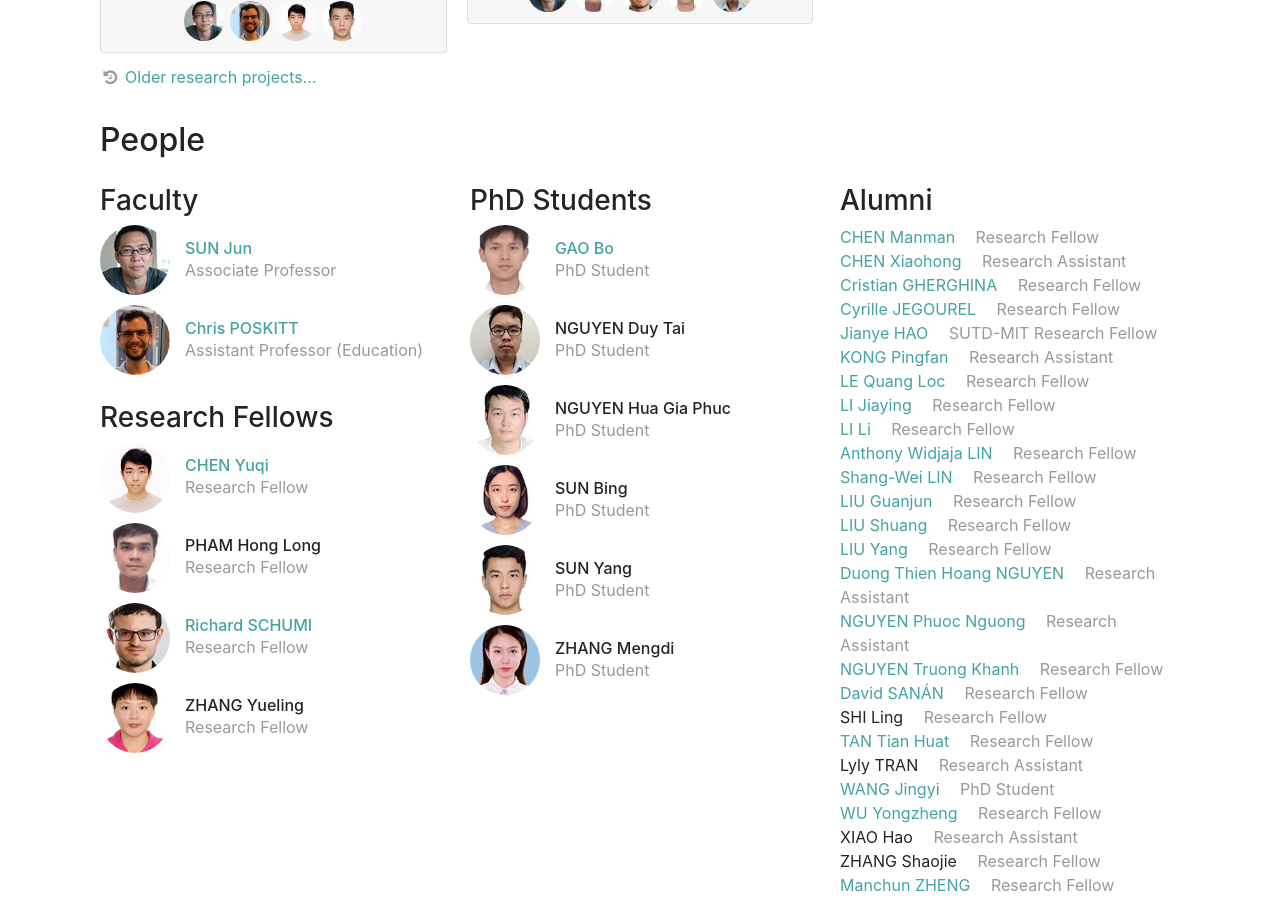
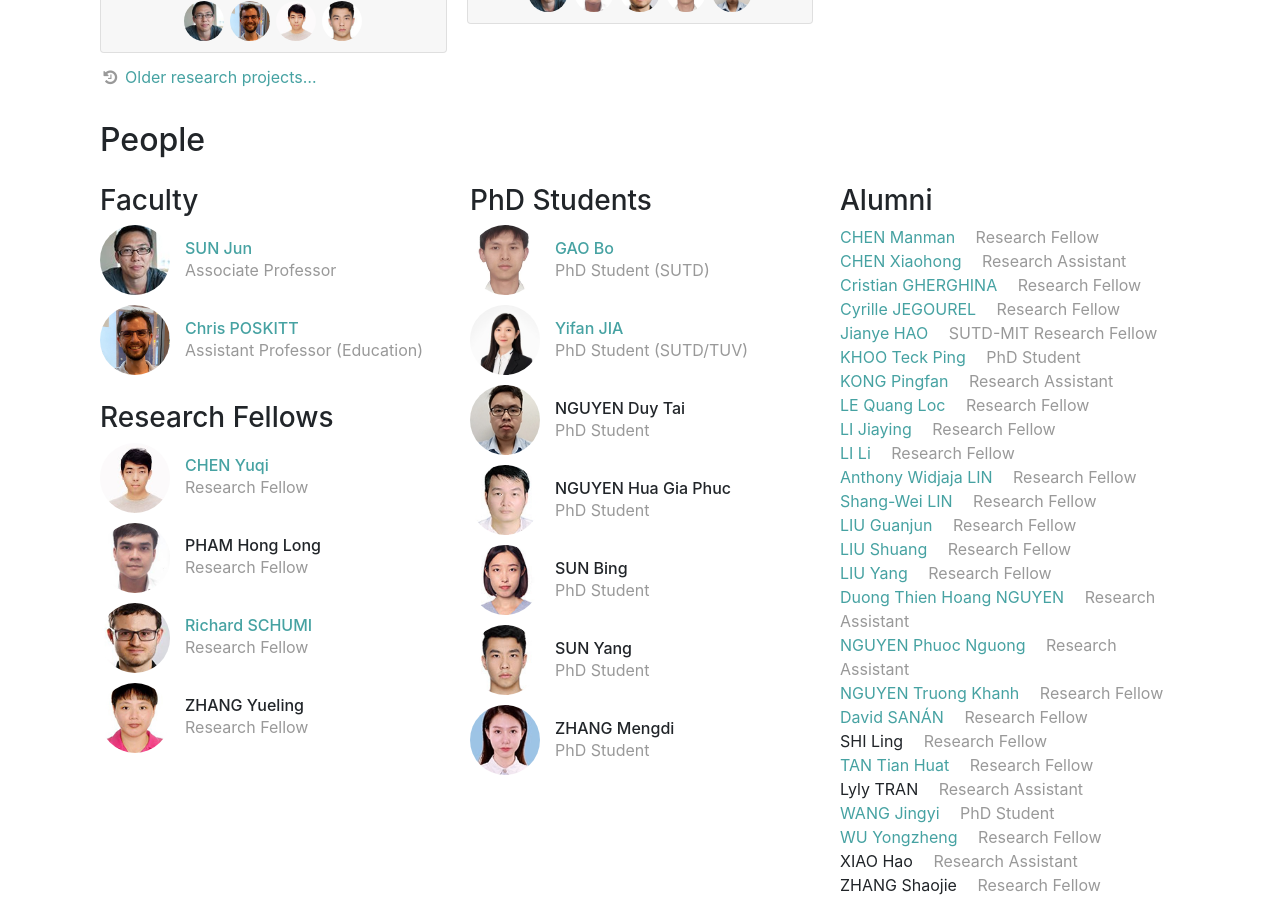
Before and after one commit to smallzjuer/sav-smu.github.io, a Jekyll site: the page built from index.html, in a window 1280 px wide and 900 px high, scrolled down 1069 px. Built offline with Jekyll 4.4.1, drawn with Linux system fonts in a browser that asks for light colours; nearby versions of some CDN libraries.

Commit message:
adding yifan, teck ping

```diff
--- a/_data/people.yml
+++ b/_data/people.yml
@@ -51,10 +51,17 @@ postdoc-yueling:
 
 gaobo:
     display_name: "GAO Bo"
-    bio: "PhD Student"
+    bio: "PhD Student (SUTD)"
     role: grad
     image: /img/people/gaobo.jpg
     webpage: "https://istd.sutd.edu.sg/people/phd-students/gao-bo"
+
+yifan:
+    display_name: "Yifan JIA"
+    bio: "PhD Student (SUTD/TUV)"
+    role: grad
+    image: /img/people/yifan.jpg
+    webpage: "https://sg.linkedin.com/in/jia-yifan-a704403b"
 
 phd-tai:
     display_name: "NGUYEN Duy Tai"
@@ -115,6 +122,12 @@ alum-jianye:
     role: alum
     bio: "SUTD-MIT Research Fellow"
     webpage: "https://www.linkedin.com/in/hao-jianye-7ba18b18"
+
+alum-teckping:
+    display_name: "KHOO Teck Ping"
+    role: alum
+    bio: "PhD Student"
+    webpage: "https://sg.linkedin.com/in/teck-ping-khoo-phd-919572109"
 
 alum-pingfan:
     display_name: "KONG Pingfan"
--- a/_projects/cps-testing-defence.md
+++ b/_projects/cps-testing-defence.md
@@ -8,6 +8,7 @@ people:
   - prof-sunjun
   - prof-cposkitt
   - postdoc-yuqi
+  - yifan
 
 active: true
 
```
Also changed, not shown: img/people/yifan.jpg (added).
